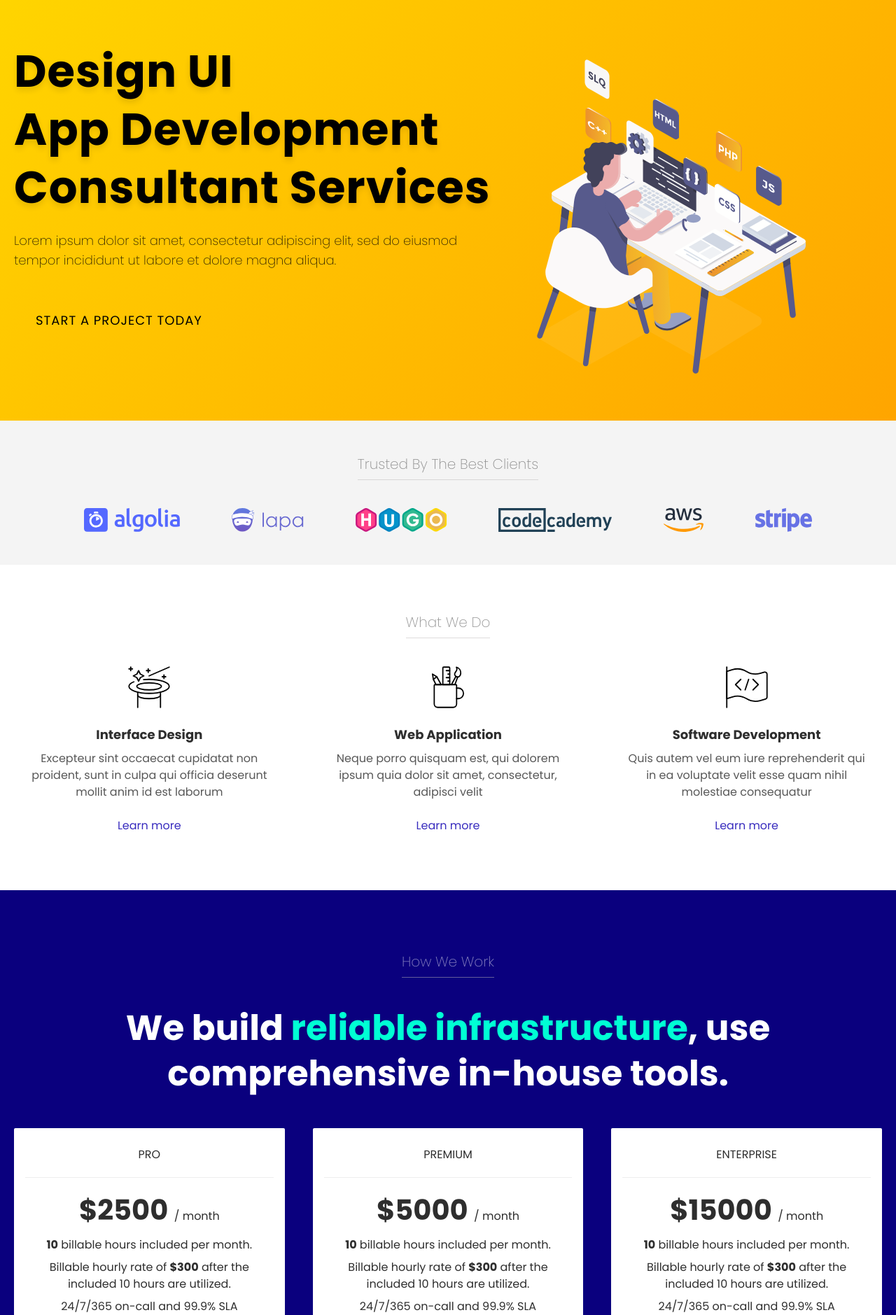
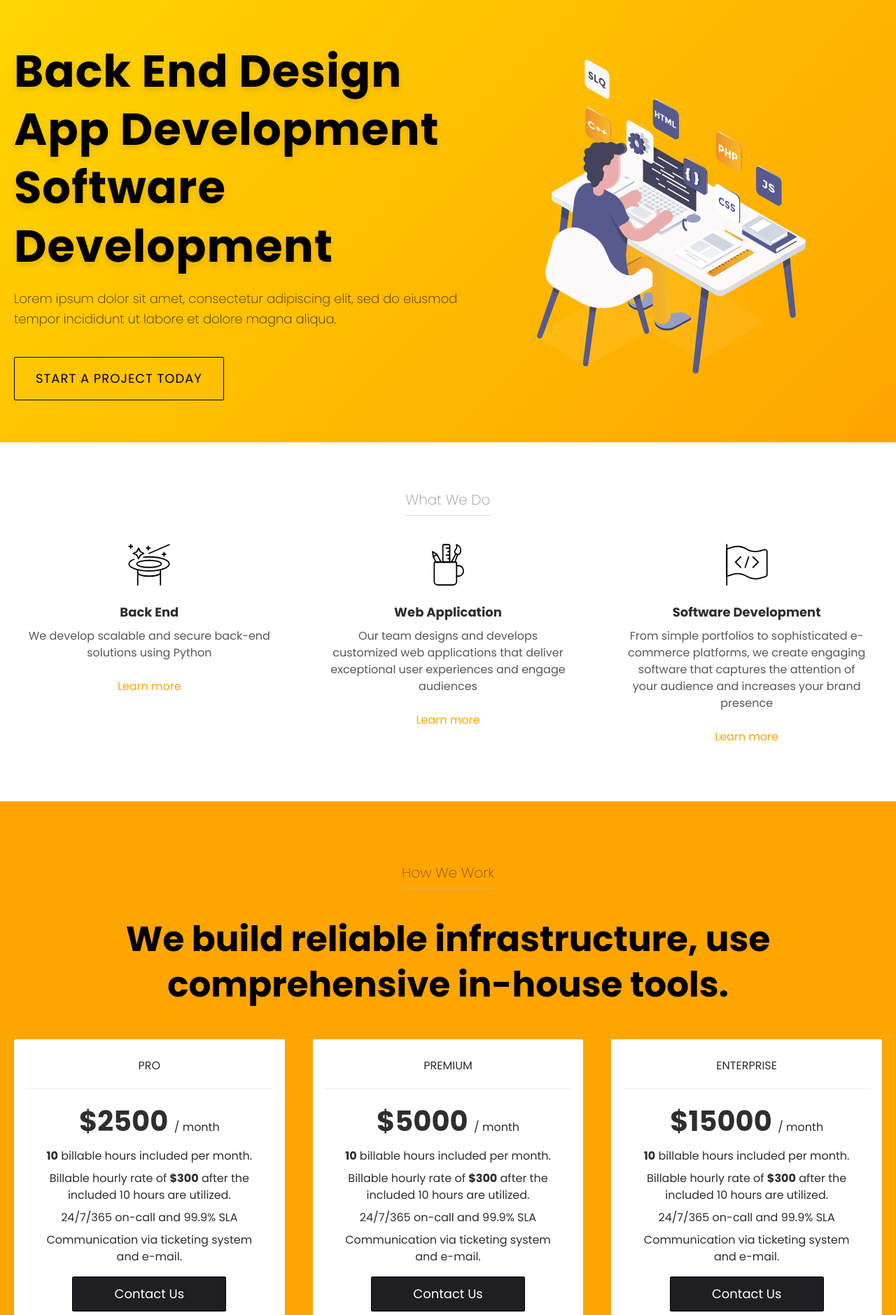
Before and after one commit to EternalJew/fugas-dev-landing, a Flask app: page /dev-space in a window 1280 px wide. Shown: the part 98-1977 px from the top of the page at 70% size. Run offline with Flask 3, Linux system fonts and the light colour scheme.

Commit message:
change design + add docker files

```diff
--- a/static/css/spectre.css
+++ b/static/css/spectre.css
@@ -313,7 +313,7 @@
 }
 
 a:visited {
-  color: #807fe2;
+  color: #FFA500;
 }
 
 h1,
--- a/static/css/yeo.css
+++ b/static/css/yeo.css
@@ -87,16 +87,16 @@
     padding-top: 3rem;
     color: #000000;
     text-align: left;
-    max-width: 1280px;
+    max-width: 1380px;
 }
 
 .slogan h1 {
     font-size: 3.2rem;
     font-family: 'Poppins', serif;
-    font-weight: 700;
+    font-weight: 900;
     text-shadow: 0px 5px 8px rgba(0, 0, 0, 0.1);
     line-height: 1.3;
-    max-width: 950px;
+    max-width: 1500px;
     margin-bottom: 1rem;
     letter-spacing: 0.05rem;
 }
@@ -127,7 +127,7 @@
     color: #000000;
     font-weight: 400;
     text-transform: uppercase;
-    border-color: rgba(0, 0, 0, 0);
+    border-color: rgba(0, 0, 0);
     letter-spacing: 0.05rem;
 }
 
@@ -198,7 +198,7 @@
 
 .yeo-price {
     padding: 0 0 4rem 0;
-    background: #0a007e;
+    background: #FFA500;
 }
 
 .yeo-price .panel {
@@ -311,7 +311,7 @@
 }
 
 .yeo-do a {
-    color: #382CBE;
+    color: #FFA500;
 }
 
 
@@ -320,13 +320,13 @@
 
 .yeo-work {
     padding: 4rem 0 1rem 0;
-    background: #0a007e;
-    color: #fff;
+    background: #FFA500;
+    color: #000000;
     background-size: cover;
 }
 
 .yeo-work-feature-bold {
-    color: #00ffd4;
+    color: #000000;
 }
 
 .yeo-work-img img {
@@ -364,19 +364,21 @@
 
 
 .yeo-footer {
-    background: #0a007e;
-    color: #fff;
+    color: #000000;
     padding: 3rem 0;
+    background-image: -webkit-linear-gradient(44deg, #FFD700 0%, #FFA500 100%);
+    background-image: -o-linear-gradient(44deg, #FFD700 0%, #FFA500 100%);
+    background-image: linear-gradient(134deg, #FFD700 0%, #FFA500 100%);
 }
 
 .yeo-footer h4 {
     font-size: 1rem;
-    color: #fff;
+    color: #000000;
 }
 
 .yeo-footer .nav .nav-item a {
     padding: .3rem 0rem;
-    color: #fff;
+    color: #000000;
     opacity: 0.8;
     font-weight: 200;
 }
--- a/templates/index.html
+++ b/templates/index.html
@@ -49,9 +49,9 @@
                 <div class="column col-7 col-sm-12">
                     <div class="slogan-content">
                         <h1>
-                            <span class="slogan-bold">Design UI</span>
+                            <span class="slogan-bold">Back End Design</span>
                             <span class="slogan-bold">App Development</span>
-                            <span class="slogan-bold">Consultant Services</span>
+                            <span class="slogan-bold">Software Development</span>
                         </h1>
                         <p>Lorem ipsum dolor sit amet, consectetur adipiscing elit, sed do eiusmod tempor incididunt ut labore et dolore magna aliqua.</p>
                         <a class="btn btn-primary btn-lg btn-start" target="_blank" href="#y">Start a project today</a>
@@ -64,37 +64,7 @@
                 </div>
             </div>
         </div>
-        <div class="yeo-client">
-            <div class="container yeo-client-list">
-                <div class="columns">
-                    <div class="column col-12">
-                        <h3 class="feature-title">
-                        Trusted By The Best Clients
-                    </h3>
-                        <div class="client-logo">
-                            <a href="#" target="_blank">
-                            <img src="../static/images/algolia.svg" height="40px" alt="">
-                        </a>
-                            <a href="#" target="_blank">
-                            <img src="../static/images/lapa-logo.svg" height="40px" alt="">
-                        </a>
-                            <a href="#" target="_blank">
-                            <img src="../static/images/hugo.svg" height="40px" alt="">
-                        </a>
-                            <a href="#" target="_blank">
-                            <img src="../static/images/codecademy.svg" height="40px" alt="">
-                        </a>
-                            <a href="#" target="_blank">
-                            <img src="../static/images/aws.svg" height="40px" alt="">
-                        </a>
-                            <a href="#" target="_blank">
-                            <img src="../static/images/stripe.svg" height="40px" alt="">
-                        </a>
-                        </div>
-                    </div>
-                </div>
-            </div>
-        </div>
+
         <div class="yeo-do" id="we-do">
             <div class="container yeo-body">
                 <div class="columns">
@@ -104,8 +74,8 @@
                     <div class="column col-4 col-sm-12">
                         <div class="yeo-do-content">
                             <img src="../static/images/what-we-do-1.svg" alt="">
-                            <h3>Interface Design</h3>
-                            <p>Excepteur sint occaecat cupidatat non proident, sunt in culpa qui officia deserunt mollit anim id est laborum</p>
+                            <h3>Back End</h3>
+                            <p>We develop scalable and secure back-end solutions using Python</p>
                             <a href="">Learn more</a>
                         </div>
                     </div>
@@ -113,7 +83,7 @@
                         <div class="yeo-do-content">
                             <img src="../static/images/what-we-do-2.svg" alt="">
                             <h3>Web Application</h3>
-                            <p>Neque porro quisquam est, qui dolorem ipsum quia dolor sit amet, consectetur, adipisci velit</p>
+                            <p>Our team designs and develops customized web applications that deliver exceptional user experiences and engage audiences</p>
                             <a href="">Learn more</a>
                         </div>
                     </div>
@@ -121,7 +91,7 @@
                         <div class="yeo-do-content">
                             <img src="../static/images/what-we-do-3.svg" alt="">
                             <h3>Software Development</h3>
-                            <p>Quis autem vel eum iure reprehenderit qui in ea voluptate velit esse quam nihil molestiae consequatur</p>
+                            <p>From simple portfolios to sophisticated e-commerce platforms, we create engaging software that captures the attention of your audience and increases your brand presence</p>
                             <a href="">Learn more</a>
                         </div>
                     </div>
```
Also changed, not shown: docker-compose.yml (added, +21 -0 lines), 4 other files.
